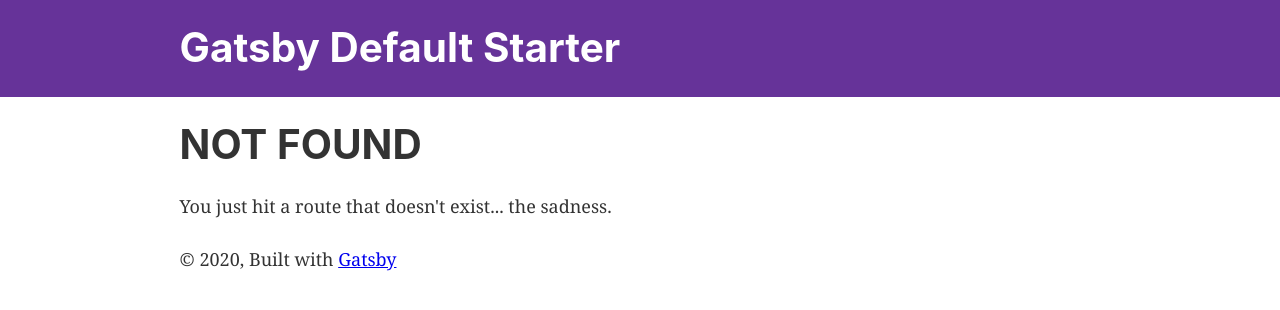
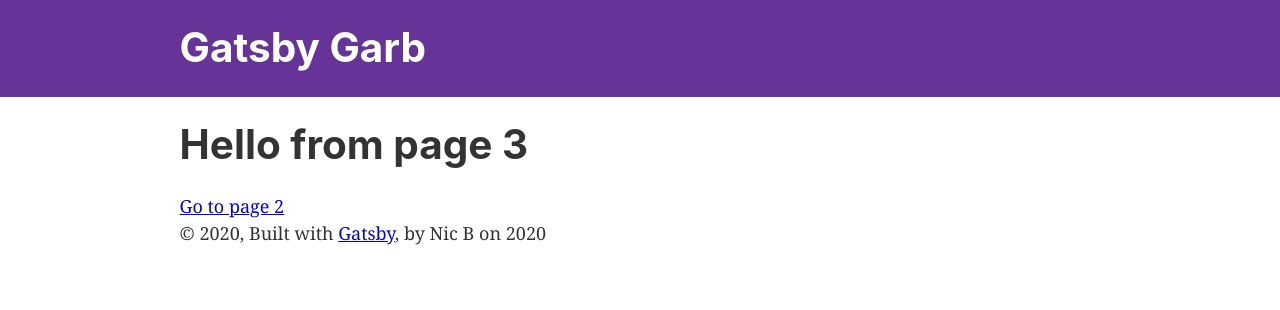
Before and after one commit to fullstackmommy/gatsby_garb, a Gatsby site: page /posts/page-3 in a window 1280 px wide. Before the commit this address had no page. Built offline with nearby package versions, Linux system fonts and the light colour scheme; Gatsby itself is replaced by a stand-in of ours.

Commit message:
tinker: graphQL query in gatsby component

```diff
--- a/gatsby-config.js
+++ b/gatsby-config.js
@@ -1,8 +1,9 @@
 module.exports = {
   siteMetadata: {
-    title: `Gatsby Default Starter`,
+    title: `Gatsby Garb`,
     description: `Kick off your next, great Gatsby project with this default starter. This barebones starter ships with the main Gatsby configuration files you might need.`,
-    author: `@gatsbyjs`,
+    author: `Nic B`,
+    createdAt: 2020,
   },
   plugins: [
     `gatsby-plugin-react-helmet`,
--- a/src/components/layout.js
+++ b/src/components/layout.js
@@ -12,16 +12,20 @@ import { useStaticQuery, graphql } from "gatsby"
 import Header from "./header"
 import "./layout.css"
 
-const Layout = ({ children }) => {
-  const data = useStaticQuery(graphql`
-    query SiteTitleQuery {
-      site {
-        siteMetadata {
-          title
-        }
+const getSiteMetaData = graphql`
+  {
+    site {
+      siteMetadata {
+        title
+        author
+        createdAt
       }
     }
-  `)
+  }
+`
+
+const Layout = ({ children }) => {
+  const data = useStaticQuery(getSiteMetaData)
 
   return (
     <>
@@ -37,7 +41,8 @@ const Layout = ({ children }) => {
         <footer>
           © {new Date().getFullYear()}, Built with
           {` `}
-          <a href="https://www.gatsbyjs.org">Gatsby</a>
+          <a href="https://www.gatsbyjs.org">Gatsby</a>, by{" "}
+          {data.site.siteMetadata.author} on {data.site.siteMetadata.createdAt}
         </footer>
       </div>
     </>
--- /dev/null
+++ b/src/pages/posts/page-3.js
@@ -0,0 +1,11 @@
+import React from "react"
+import { Link } from "gatsby"
+
+import Layout from "../../components/layout"
+
+export default () => (
+  <Layout>
+    <h1>Hello from page 3</h1>
+    <Link to="/page-2">Go to page 2</Link>
+  </Layout>
+)
```
